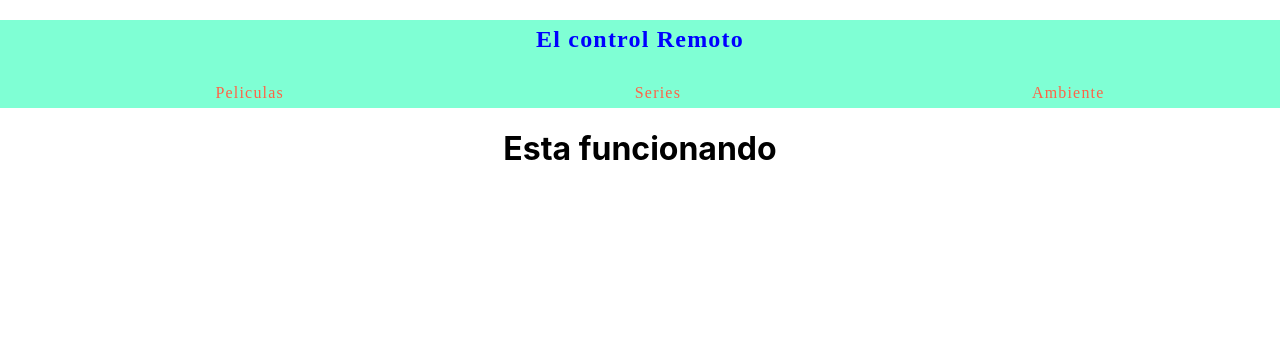
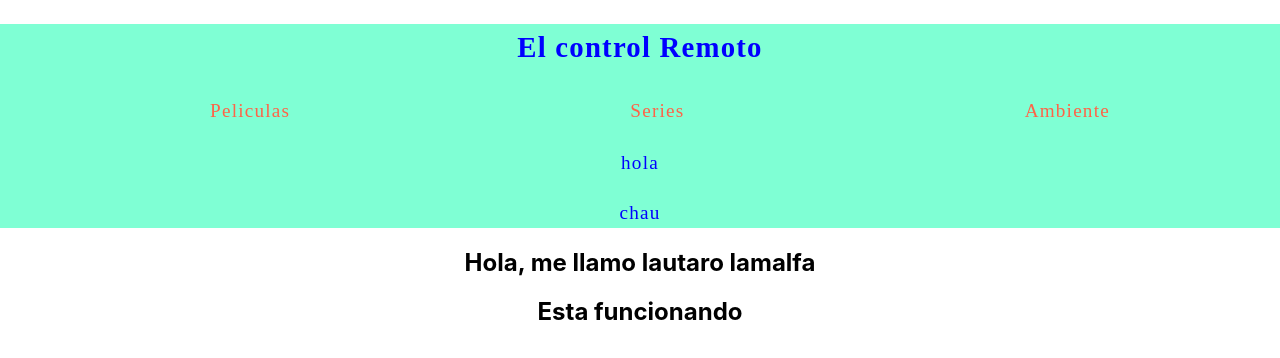
Before and after one commit to LautaroLamalfa/ubiquitous-doodle, a React (Create React App) app: page / in a window 1280 px wide. Shown: the top 358 px of the page. Built offline with nearby package versions, Linux system fonts and the light colour scheme.

Commit message:
practicando

```diff
--- a/src/components/navBar/navBar.css
+++ b/src/components/navBar/navBar.css
@@ -2,6 +2,7 @@
     background-color: aquamarine;
     color: blue;
     font-family: 'Times New Roman', Times, serif;
+    font-size: larger;
     line-height: 1.6;
     letter-spacing: 1.2px;
 }
--- a/src/components/navBar/navBar.js
+++ b/src/components/navBar/navBar.js
@@ -1,5 +1,5 @@
 import './navBar.css';
-export const NavBar = () => {
+export const NavBar = ({ children}) => {
     return (
         <header>
             <nav className="navbar">
@@ -13,6 +13,7 @@ export const NavBar = () => {
                         <li>Ambiente</li>
                     </ul>
                 </div>
+                <div>{children}</div>
             </nav>
         </header>
     )
--- a/src/index.js
+++ b/src/index.js
@@ -1,7 +1,7 @@
 import React from 'react';
 import ReactDOM from 'react-dom';
 import './index.css';
-import App from '../src/pages/app/App';
+import App from './pages/app/App';
 
 ReactDOM.render(
   <React.StrictMode>
--- a/src/pages/app/App.js
+++ b/src/pages/app/App.js
@@ -2,10 +2,21 @@ import './App.css';
 import { NavBar } from "../../components/navBar/navBar"
 
 function App() {
+  const Name = 'lautaro'
+  const LastName = 'lamalfa'
+  const fullname = `${Name} ${LastName}`
   return (
     <div className="App">
-      <NavBar />
-      <h1>Esta funcionando</h1>
+      <NavBar>
+        <span>
+          <p>hola</p>
+          <p>chau</p>
+        </span>
+      </NavBar>
+      <section>
+        <h1>Hola, me llamo {fullname} </h1>
+      </section>
+      <h2>Esta funcionando</h2>
     </div>
   );
 }
```
